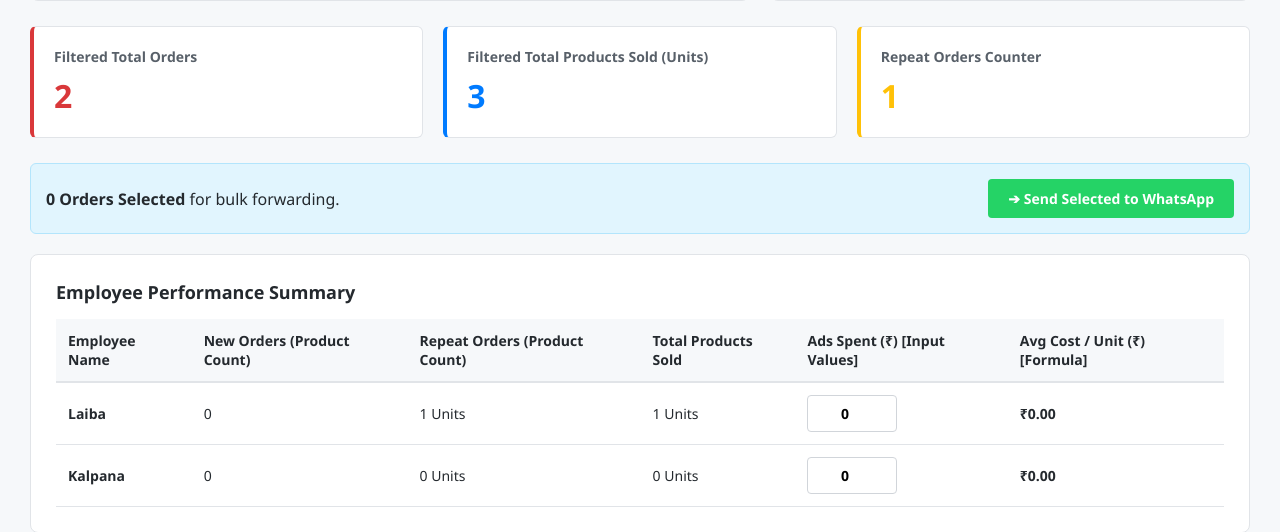
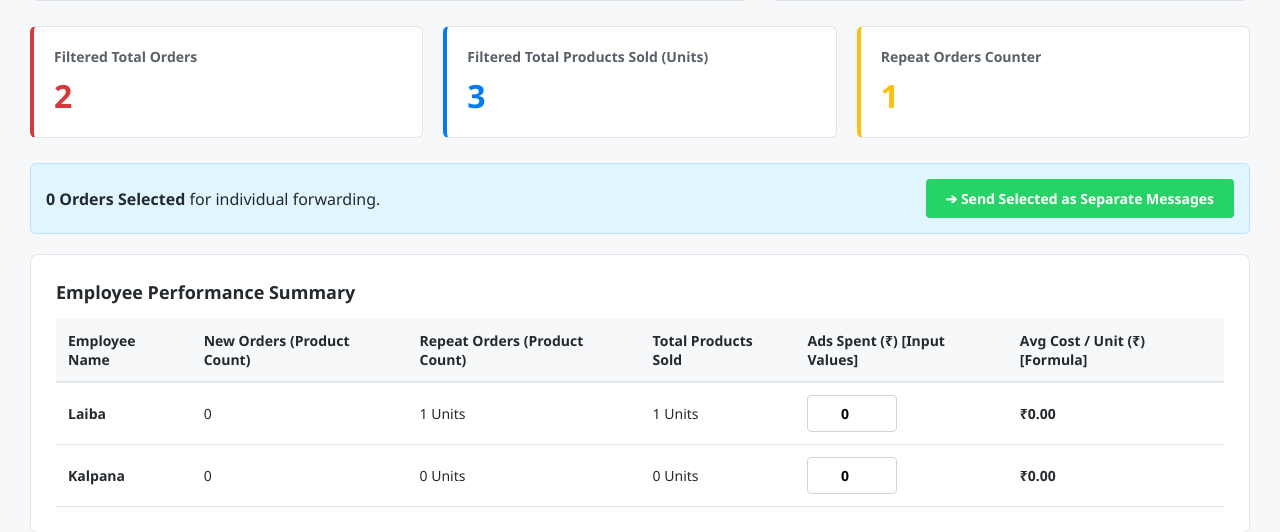
Before and after one commit to vipinrao4/crm_live, a Django app: page / in a window 1280 px wide. Shown: the part 239-771 px from the top of the page. Run offline with Django 4.2, Linux system fonts and the light colour scheme; a user stored in the database is signed in; data comes from the database, SQL or seed files in the repository.

Commit message:
updated bulk action to send separate multi-text whatsapp tabs

```diff
--- a/crm_core/templates/crm_core/admin_control.html
+++ b/crm_core/templates/crm_core/admin_control.html
@@ -102,9 +102,9 @@
 
     <div class="bulk-action-bar">
         <div>
-            <strong id="selected-count">0 Orders Selected</strong> for bulk forwarding.
+            <strong id="selected-count">0 Orders Selected</strong> for individual forwarding.
         </div>
-        <button class="bulk-btn" onclick="sendBulkToWhatsApp()">➔ Send Selected to WhatsApp</button>
+        <button class="bulk-btn" onclick="sendMultipleTabsToWhatsApp()">➔ Send Selected as Separate Messages</button>
     </div>
 
     <div class="section-card">
@@ -204,24 +204,26 @@
             document.getElementById('selected-count').innerText = checkedBoxes.length + " Orders Selected";
         }
 
-        function sendBulkToWhatsApp() {
+        // MULTIPLE SEPARATE TEXT MESSAGES LOOP LOGIC
+        function sendMultipleTabsToWhatsApp() {
             let checkedBoxes = document.querySelectorAll('.order-checkbox:checked');
             if (checkedBoxes.length === 0) {
                 alert("Please select at least one order first!");
                 return;
             }
 
-            let combinedText = "📦 *DIVJOT ENTERPRISES - BULK ORDERS LIST* 📦\n\n";
-            combinedText += "=============================\n\n";
+            // Ek baar confirmation le lete hain kyunki zyada tabs khulenge
+            if(checkedBoxes.length > 10) {
+                let proceed = confirm(`Aapne ${checkedBoxes.length} orders select kiye hain. Kya aap ek sath itne saare WhatsApp tabs open karna chahte hain?`);
+                if(!proceed) return;
+            }
 
-            checkedBoxes.forEach((box, index) => {
+            // Loop chalakar har ek order ka alag tab kholenge
+            checkedBoxes.forEach(box => {
                 let orderText = box.getAttribute('data-text');
-                combinedText += `*Order #${index + 1}*\n${orderText}\n`;
-                combinedText += "-----------------------------\n\n";
+                let finalUrl = "https://api.whatsapp.com/send?text=" + encodeURIComponent(orderText);
+                window.open(finalUrl, '_blank');
             });
-
-            let finalUrl = "https://api.whatsapp.com/send?text=" + encodeURIComponent(combinedText);
-            window.open(finalUrl, '_blank');
         }
 
         function toggleGenerateStatus(orderId) {
```
